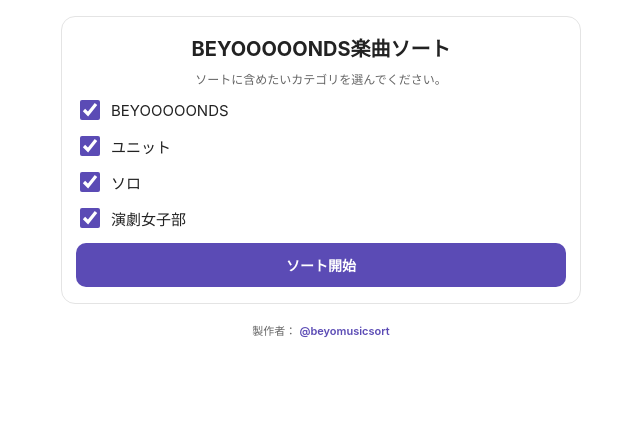
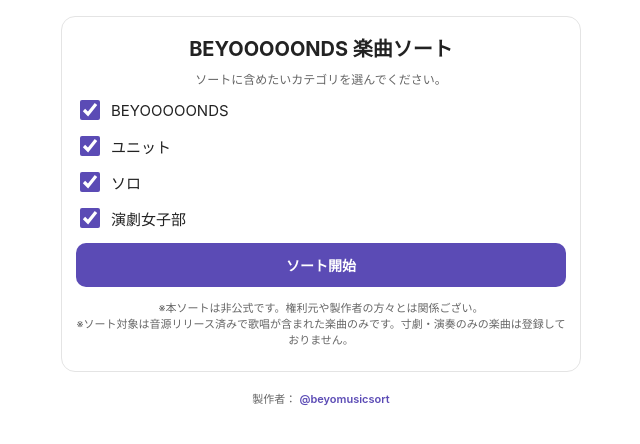
Before and after one commit to beyomusic-sort/Test, a plain HTML site: page index.html in a window 1280 px wide. Shown: the whole page, without its empty margins (319-959 px from the left). Drawn offline with nearby package versions, Linux system fonts and the light colour scheme.

Commit message:
Update index.html

```diff
--- a/index.html
+++ b/index.html
@@ -283,7 +283,7 @@
 
   <!-- 設定画面 -->
 <div id="setup-screen" class="card">
-    <h1>BEYOOOOONDS楽曲ソート</h1>
+  <h1>BEYOOOOONDS 楽曲ソート</h1>
   <p class="subtitle">ソートに含めたいカテゴリを選んでください。</p>
 
   <div class="checkbox-group">
@@ -294,6 +294,14 @@
   </div>
 
   <button id="start-button" class="btn">ソート開始</button>
+
+  <!-- 🔻 ここに移動して復元 🔻 -->
+  <p class="notice" style="margin-top:12px;">
+    ※本ソートは非公式です。権利元や製作者の方々とは関係ござい。<br>
+    ※ソート対象は音源リリース済みで歌唱が含まれた楽曲のみです。寸劇・演奏のみの楽曲は登録しておりません。
+  </p>
+  <!-- 🔺 ここに置くと希望の並びになる 🔺 -->
+
 </div>
 
   <!-- ソート画面 -->
```
Lines whose indentation alone changed are shown as unchanged.
